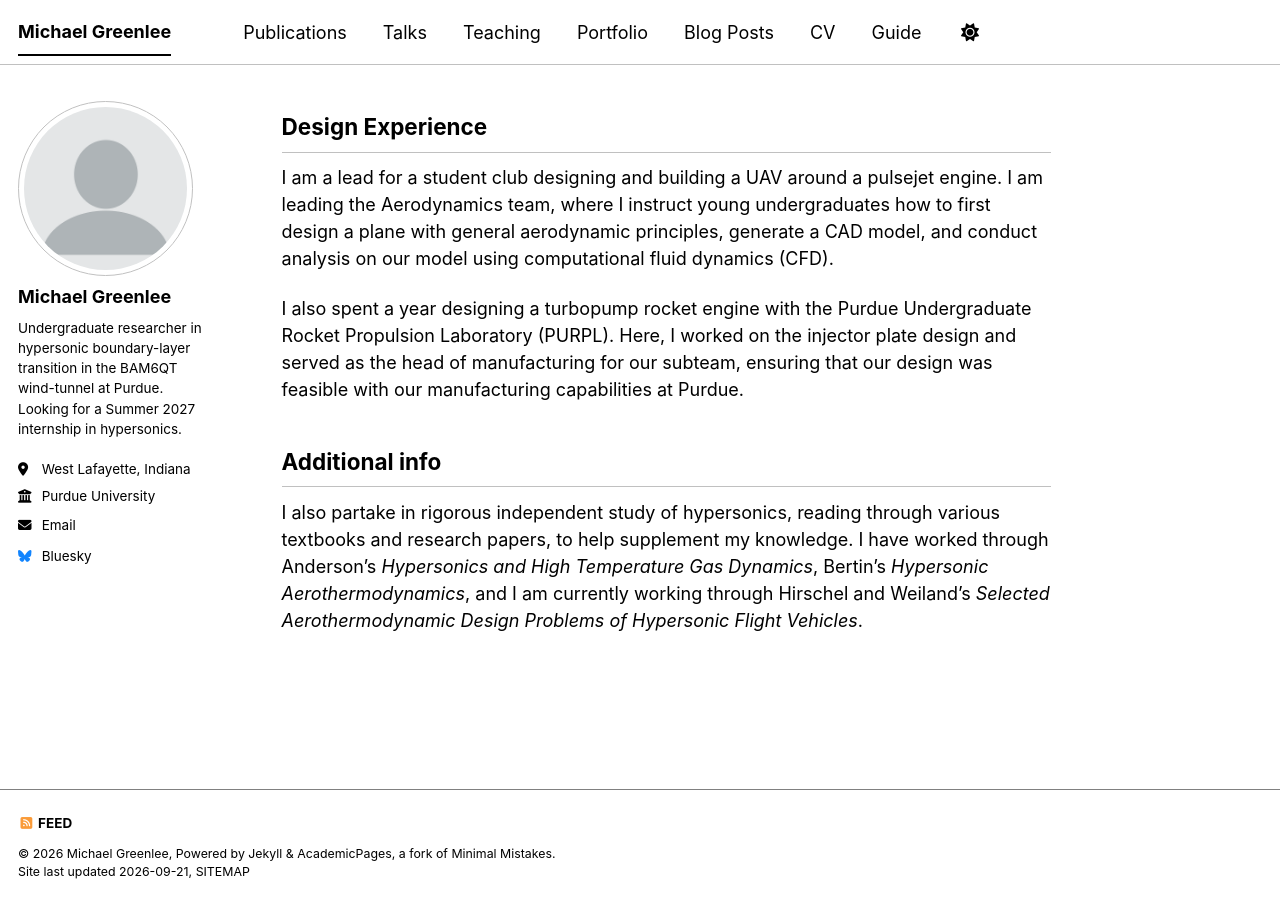
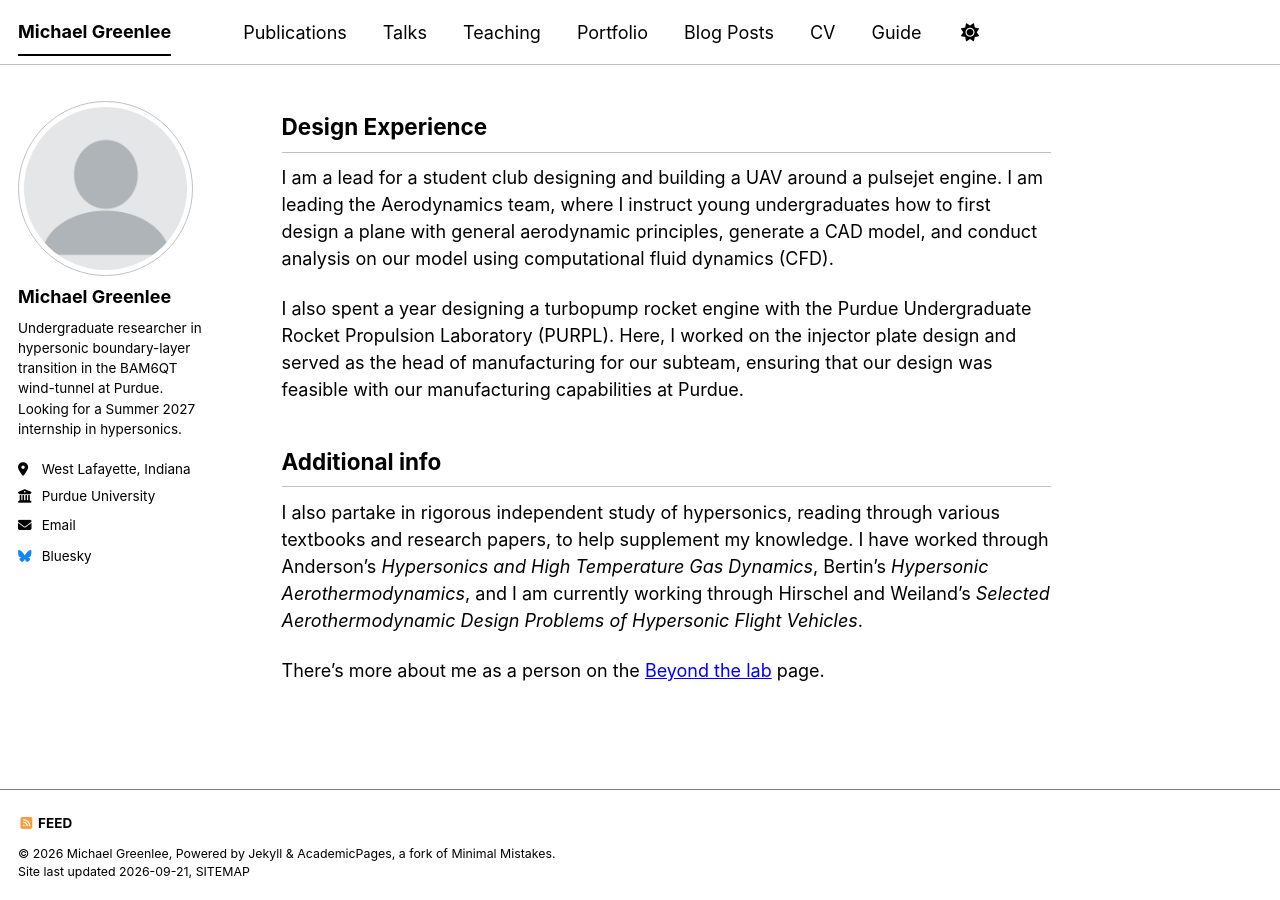
Before and after one commit to mgreenlee16/mgreenlee.github.io, a Jekyll site: the page built from _pages/about.md, in a window 1280 px wide and 900 px high, scrolled down 885 px. Built offline with Jekyll 4.4.1, drawn with Linux system fonts in a browser that asks for light colours; a style sheet for code colours, icons or effects is not loaded.

Commit message:
Update about.md

```diff
--- a/_pages/about.md
+++ b/_pages/about.md
@@ -30,3 +30,5 @@ I also spent a year designing a turbopump rocket engine with the Purdue Undergra
 ## Additional info
 
 I also partake in rigorous independent study of hypersonics, reading through various textbooks and research papers, to help supplement my knowledge. I have worked through Anderson's *Hypersonics and High Temperature Gas Dynamics*, Bertin's *Hypersonic Aerothermodynamics*, and I am currently working through Hirschel and Weiland's *Selected Aerothermodynamic Design Problems of Hypersonic Flight Vehicles*.
+
+There's more about me as a person on the [Beyond the lab](/personal/) page.
```
